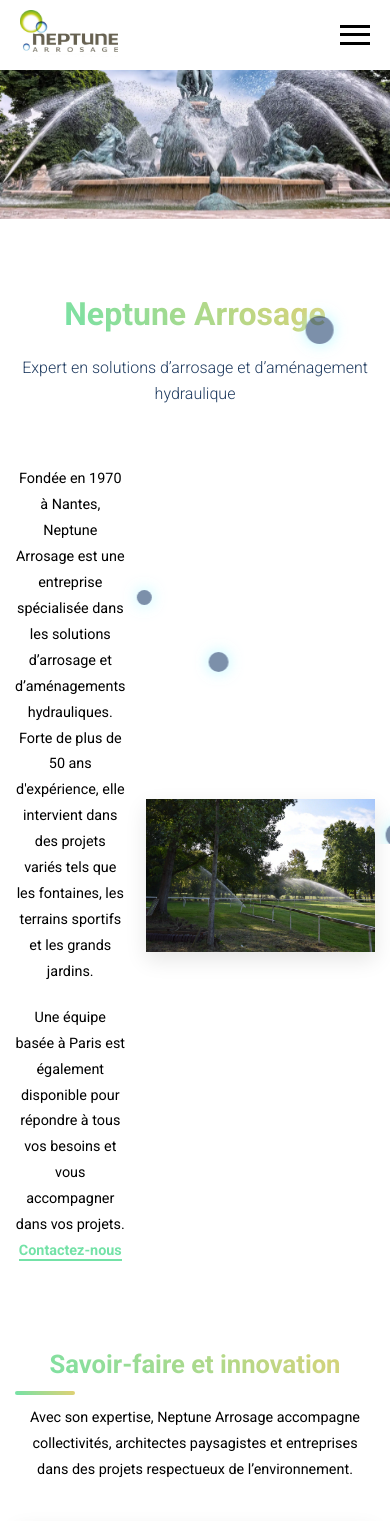
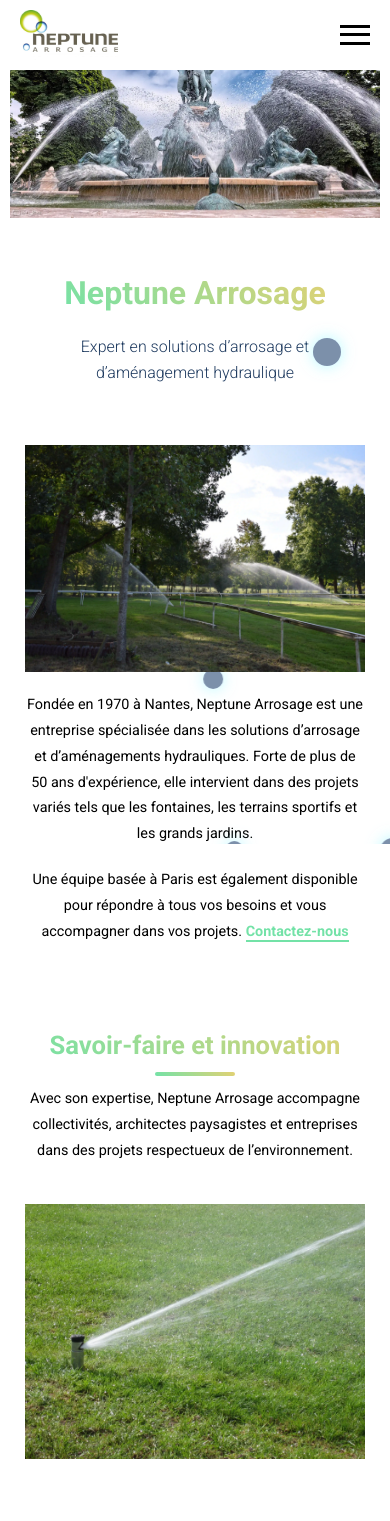
Before and after one commit to Jordan-celton/Neptune-Arrosage, a React (Vite) app in the folder mon-projet/: page / in a window 390 px wide. Shown: the top 1521 px of the page. Built offline with nearby package versions, Linux system fonts and the light colour scheme.

Commit message:
Amélioration des styles CSS pour la page À propos et la page d'accueil, ajustement des espacements et des images pour un meilleur rendu responsive.

```diff
--- a/mon-projet/src/styles/About.css
+++ b/mon-projet/src/styles/About.css
@@ -60,8 +60,9 @@
     content: "";
     position: absolute;
     bottom: -10px;
-    left: 0;
-    width: 60px;
+    left: 50%;
+    transform: translateX(-50%);
+    width: 80px;
     height: 4px;
     background: var(--color-gradient-1);
     border-radius: 2px;
@@ -150,17 +151,21 @@
     .about-text p {
         font-size: 1rem;
     }
+
+    /* Ajuster l'espacement entre les éléments */
+    .about-content {
+        gap: 30px;
+    }
 }
 
 @media (max-width: 768px) {
+
+    /* Passage à une disposition à une seule colonne */
     .about-content {
-        grid-template-columns: 1fr;
-        grid-template-areas: "text" "image";
-        gap: 20px;
-    }
-
-    .about-content.reverse {
-        grid-template-areas: "text" "image";
+        display: flex;
+        flex-direction: column-reverse;
+        align-items: center;
+        gap: 30px;
     }
 
     .about-hero h1 {
@@ -181,6 +186,13 @@
 
     .about-content.special {
         padding: 30px;
+    }
+
+    /* Ajuster les images pour qu'elles ne débordent pas */
+    .about-image img {
+        max-width: 100%;
+        height: auto;
+        object-fit: cover;
     }
 }
 
@@ -208,4 +220,18 @@
     .about-content.special {
         padding: 20px;
     }
+
+    /* Images: Suppression de la box-shadow */
+    .about-image {
+        box-shadow: none;
+    }
+
+    .about-content {
+        gap: 20px;
+    }
+
+    .about-image img {
+        max-width: 100%;
+        height: auto;
+    }
 }
--- a/mon-projet/src/styles/Home.css
+++ b/mon-projet/src/styles/Home.css
@@ -1,3 +1,4 @@
+/* Container de la page d'accueil */
 .home-container {
     min-height: 100vh;
     display: flex;
@@ -6,11 +7,49 @@
     justify-content: flex-start;
     text-align: center;
     box-sizing: border-box;
+    padding: 20px;
+    /* Ajout de padding pour éviter que le contenu touche les bords */
 }
 
+/* Image de la section d'accueil */
 .home-image {
     width: 100%;
     height: auto;
     margin-bottom: 30px;
     z-index: 1;
+    max-width: 100%;
+    /* Empêche l'image de s'étirer au-delà de la largeur du conteneur */
 }
+
+/* Responsive Design pour tablettes et petits écrans */
+@media (max-width: 1024px) {
+    .home-container {
+        padding: 20px;
+    }
+
+    .home-image {
+        margin-bottom: 20px;
+        /* Réduction de la marge pour mieux s'adapter aux petits écrans */
+    }
+}
+
+@media (max-width: 768px) {
+    .home-container {
+        padding: 15px;
+    }
+
+    .home-image {
+        margin-bottom: 15px;
+    }
+}
+
+@media (max-width: 480px) {
+    .home-container {
+        padding: 10px;
+    }
+
+    .home-image {
+        margin-bottom: 10px;
+        /* Réduction de la marge sur les très petits écrans */
+    }
+}
```
